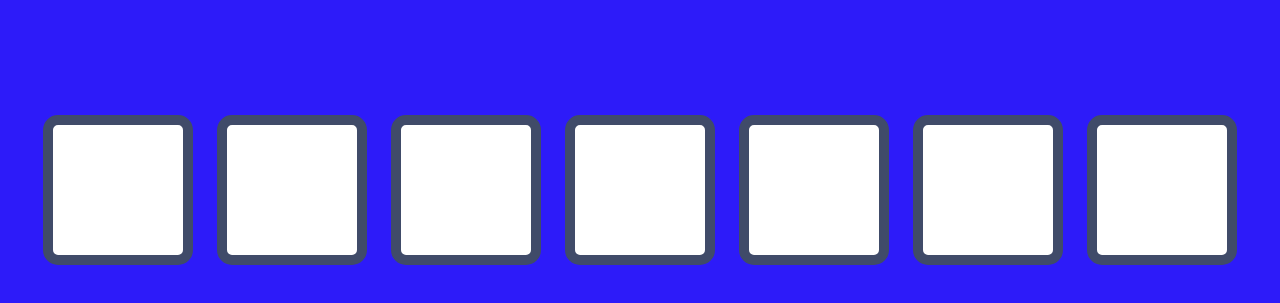
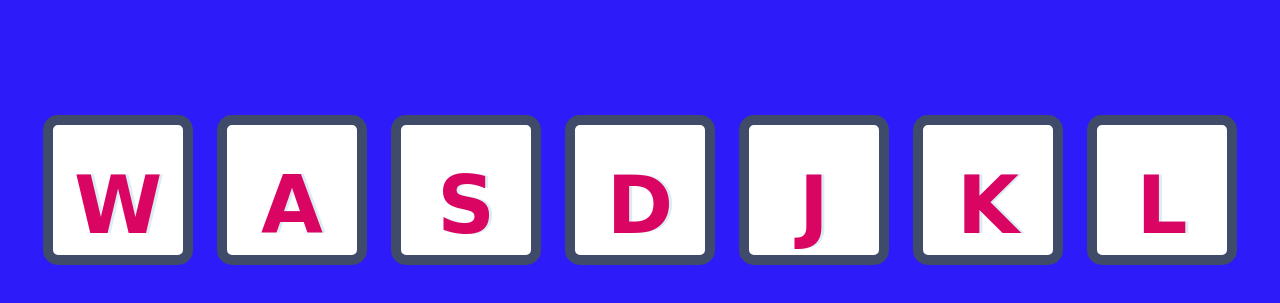
Before and after one commit to solabest/drum, a plain HTML site: page index.html in a window 1280 px wide. Shown: the part 169-472 px from the top of the page. Drawn offline with Linux system fonts and the light colour scheme.

Commit message:
update html

```diff
--- a/index.html
+++ b/index.html
@@ -10,13 +10,13 @@
   <body>
 <h1>Drum 🥁</h1>
     <div class="set">
-        <button class="w drum"> </button>
-        <button class="a drum"> </button>
-        <button class="s drum"> </button>
-        <button class="d drum"> </button>
-        <button class="j drum"> </button>
-        <button class="k drum"> </button>
-        <button class="l drum"> </button>
+        <button class="w drum">W </button>
+        <button class="a drum">A </button>
+        <button class="s drum">S </button>
+        <button class="d drum">D </button>
+        <button class="j drum">J </button>
+        <button class="k drum">K </button>
+        <button class="l drum">L </button>
 
     </div>
 <script src="index.js" charset="utf-8"></script>
```
